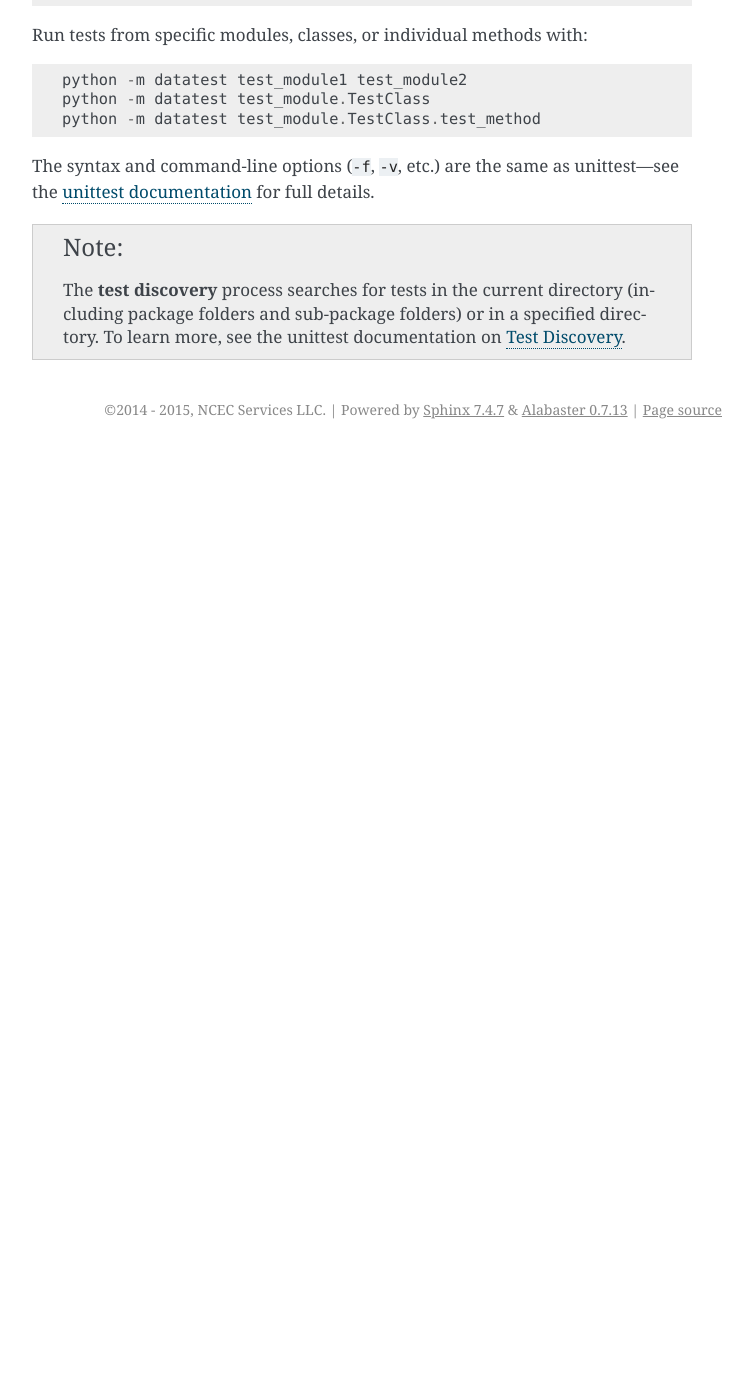
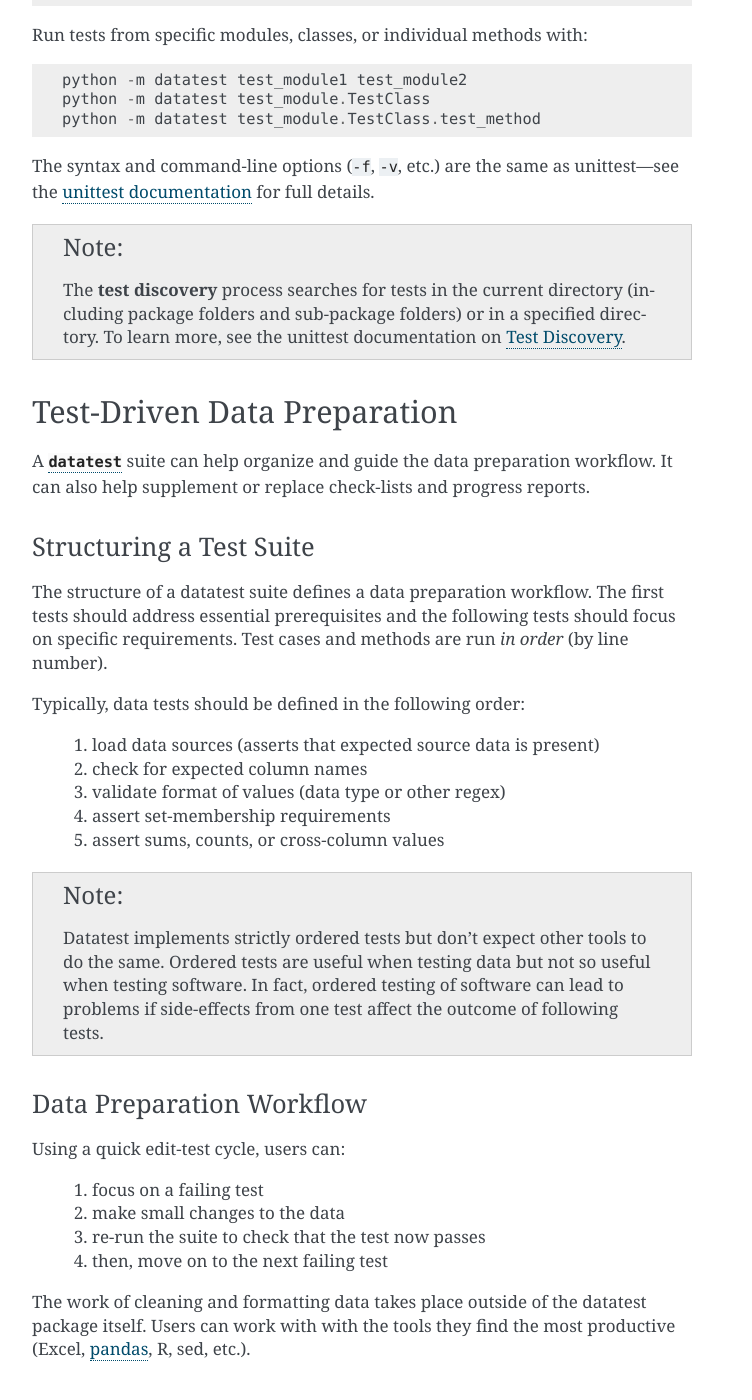
Before and after one commit to shawnbrown/datatest, a Sphinx documentation site: the page built from docs/overview.rst, in a window 1280 px wide and 1400 px high, scrolled down 4817 px. Shown: the whole window, without its empty margins (388-1140 px from the left). Built offline with Sphinx 7.4.7, drawn with Linux system fonts in a browser that asks for light colours; pages that are not in the unit, such as notebooks, are missing from menus; before the commit the page ends 5266 px from its top, so only the background shows below that; some of the changed text lies outside the part shown.

Commit message:
Merge "Getting Started" and "Test Driven Data Preparation" docs.

```diff
--- a/docs/getting_started.rst
+++ b/docs/overview.rst
@@ -1,7 +1,14 @@
 
-***************
-Getting Started
-***************
+.. meta::
+    :description: Test-driven data preparation can provide much-needed
+                  structure to guide the workflow of data preparation,
+                  itself.
+    :keywords: test-driven data preparation
+
+
+********
+Overview
+********
 
 :mod:`datatest` is designed to work with tabular data stored in
 spreadsheet files or database tables but it's also possible to create
@@ -261,3 +268,54 @@ for full details.
     a specified directory.  To learn more, see the unittest
     documentation on `Test Discovery
     <https://docs.python.org/3/library/unittest.html#test-discovery>`_.
+
+
+.. _test-driven-data-preparation:
+
+Test-Driven Data Preparation
+============================
+
+A :mod:`datatest` suite can help organize and guide the data preparation
+workflow.  It can also help supplement or replace check-lists and progress
+reports.
+
+
+Structuring a Test Suite
+------------------------
+
+The structure of a datatest suite defines a data preparation workflow.
+The first tests should address essential prerequisites and the following
+tests should focus on specific requirements.  Test cases and methods are
+run *in order* (by line number).
+
+Typically, data tests should be defined in the following order:
+
+ 1. load data sources (asserts that expected source data is present)
+ 2. check for expected column names
+ 3. validate format of values (data type or other regex)
+ 4. assert set-membership requirements
+ 5. assert sums, counts, or cross-column values
+
+.. note::
+
+    Datatest implements strictly ordered tests but don't expect other tools to
+    do the same.  Ordered tests are useful when testing data but not so useful
+    when testing software.  In fact, ordered testing of software can lead to
+    problems if side-effects from one test affect the outcome of following
+    tests.
+
+
+Data Preparation Workflow
+-------------------------
+
+Using a quick edit-test cycle, users can:
+
+ 1. focus on a failing test
+ 2. make small changes to the data
+ 3. re-run the suite to check that the test now passes
+ 4. then, move on to the next failing test
+
+The work of cleaning and formatting data takes place outside of the
+datatest package itself.  Users can work with with the tools they find
+the most productive (Excel, `pandas <http://pandas.pydata.org/>`_, R,
+sed, etc.).
```
Also changed, not shown: docs/data_processing.rst (deleted, +0 -58 lines).
